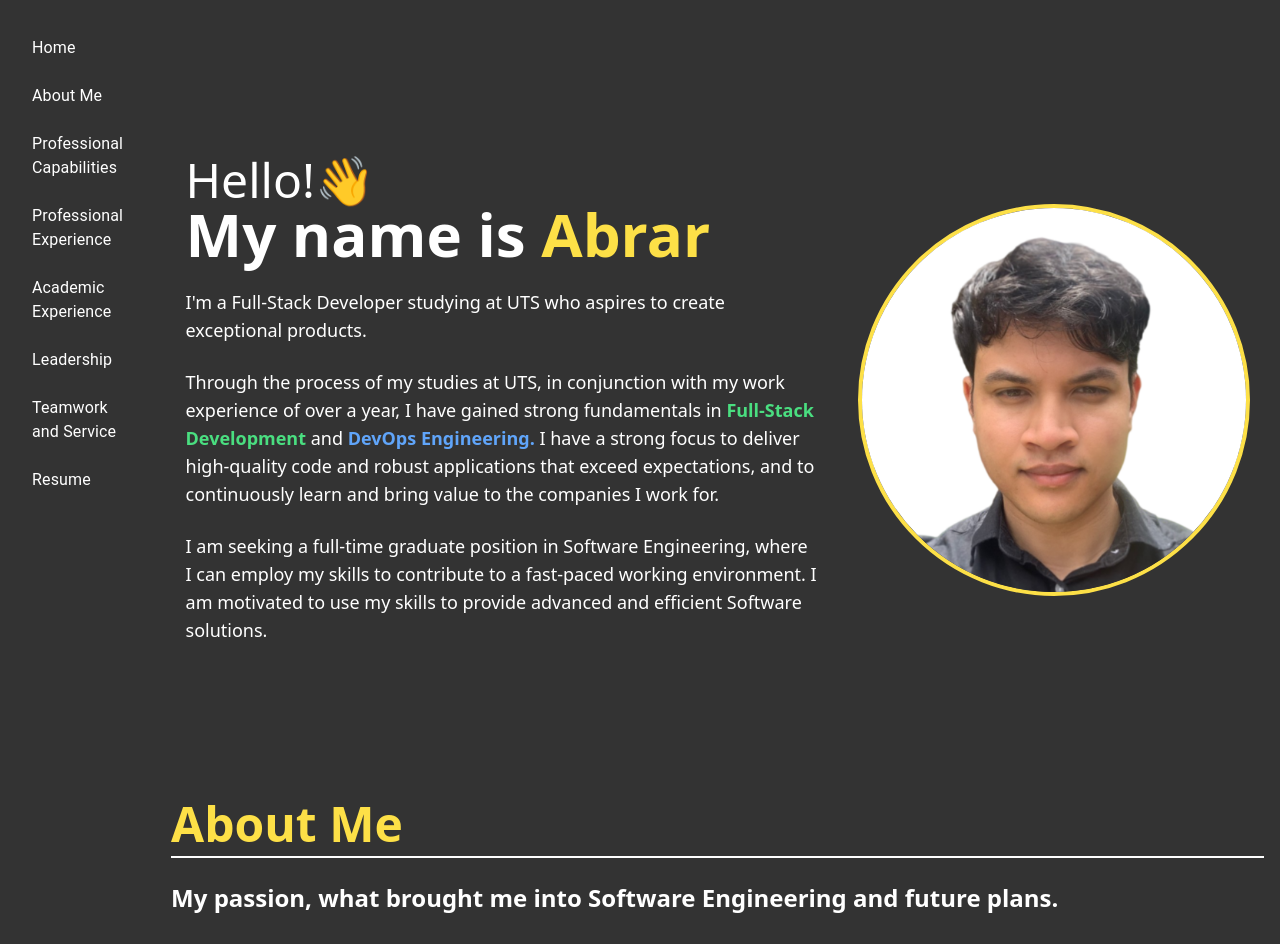
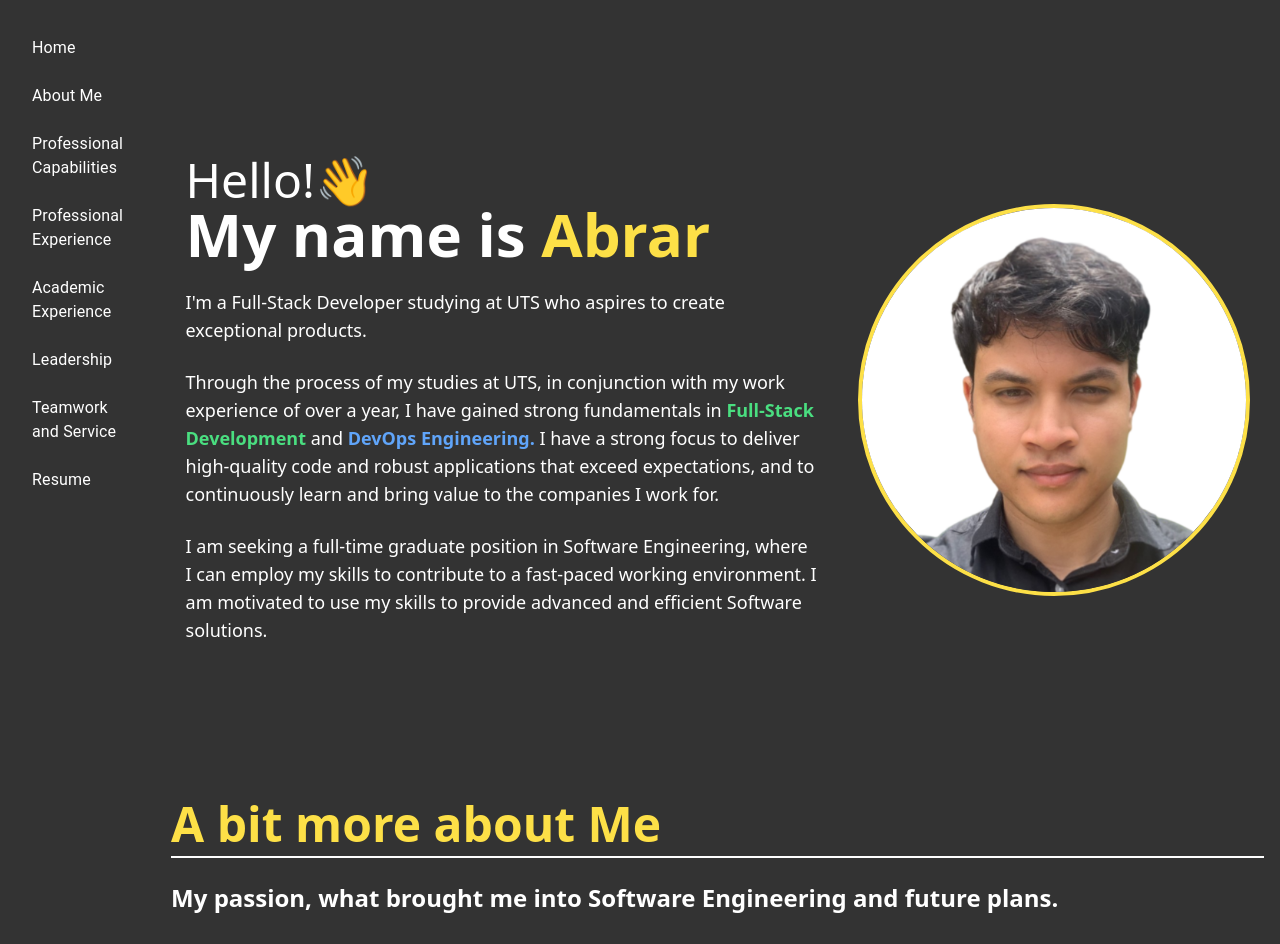
Before and after one commit to abrarbarbhuyia/portfolio-v2, a Next.js app: page / in a window 1280 px wide. Shown: the top 944 px of the page. Built offline with nearby package versions, Linux system fonts and the light colour scheme.

Commit message:
fix: changing about me title

```diff
--- a/src/components/AboutTitle.tsx
+++ b/src/components/AboutTitle.tsx
@@ -30,7 +30,7 @@ const AboutTitle = () => {
       id="aboutme"
     >
       <h2 className="mb-2 text-3xl font-bold text-yellow-300 md:text-5xl">
-        About Me
+        A bit more about Me
       </h2>
       <div className="md:mb-6 md:border-b-2 md:border-white"></div>
       <p className="text-xl font-bold text-white md:text-2xl">
```
